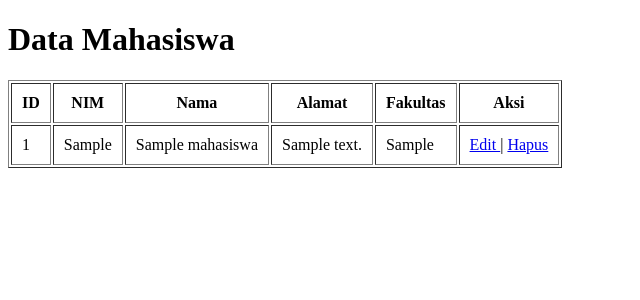
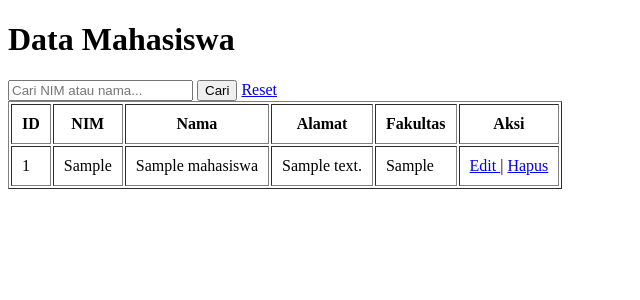
Before and after one commit to guz3n1277-dotcom/oop-mahasiswa, a PHP site: page / in a window 1280 px wide. Shown: the top 300 px of the page, without its empty margins (0-640 px from the left). Run offline with PHP 8.4, Linux system fonts and the light colour scheme; tables that the repository leaves empty or names only in its code hold one stand-in row (values such as "Sample post").

Commit message:
Add student search feature

```diff
--- a/index.php
+++ b/index.php
@@ -9,7 +9,13 @@ $koneksi = $database->connect();
 
 $mahasiswa = new Mahasiswa($koneksi);
 
-$data = $mahasiswa->tampilkanSemua();
+$kataKunci = trim($_GET['cari'] ?? '');
+
+if ($kataKunci !== '') {
+    $data = $mahasiswa->cari($kataKunci);
+} else {
+    $data = $mahasiswa->tampilkanSemua();
+}
 
 ?>
 
@@ -22,6 +28,19 @@ $data = $mahasiswa->tampilkanSemua();
 <body>
 
 <h1>Data Mahasiswa</h1>
+
+<form method="GET" action="index.php">
+    <input
+        type="text"
+        name="cari"
+        placeholder="Cari NIM atau nama..."
+        value="<?php echo htmlspecialchars($kataKunci); ?>"
+    >
+
+    <button type="submit">Cari</button>
+
+    <a href="index.php">Reset</a>
+</form>
 
 <table border="1" cellpadding="10">
 
--- a/models/Mahasiswa.php
+++ b/models/Mahasiswa.php
@@ -105,6 +105,26 @@ class Mahasiswa
 
         return mysqli_num_rows($hasil) > 0;
     }
+    public function cari($kataKunci)
+    {
+        $query = "SELECT * FROM mahasiswa
+                WHERE nim LIKE ? OR nama LIKE ?";
+
+        $stmt = mysqli_prepare($this->koneksi, $query);
+
+        $kataKunci = "%" . $kataKunci . "%";
+
+        mysqli_stmt_bind_param(
+            $stmt,
+            "ss",
+            $kataKunci,
+            $kataKunci
+        );
+
+        mysqli_stmt_execute($stmt);
+
+        return mysqli_stmt_get_result($stmt);
+    }
 
 
 }
```
